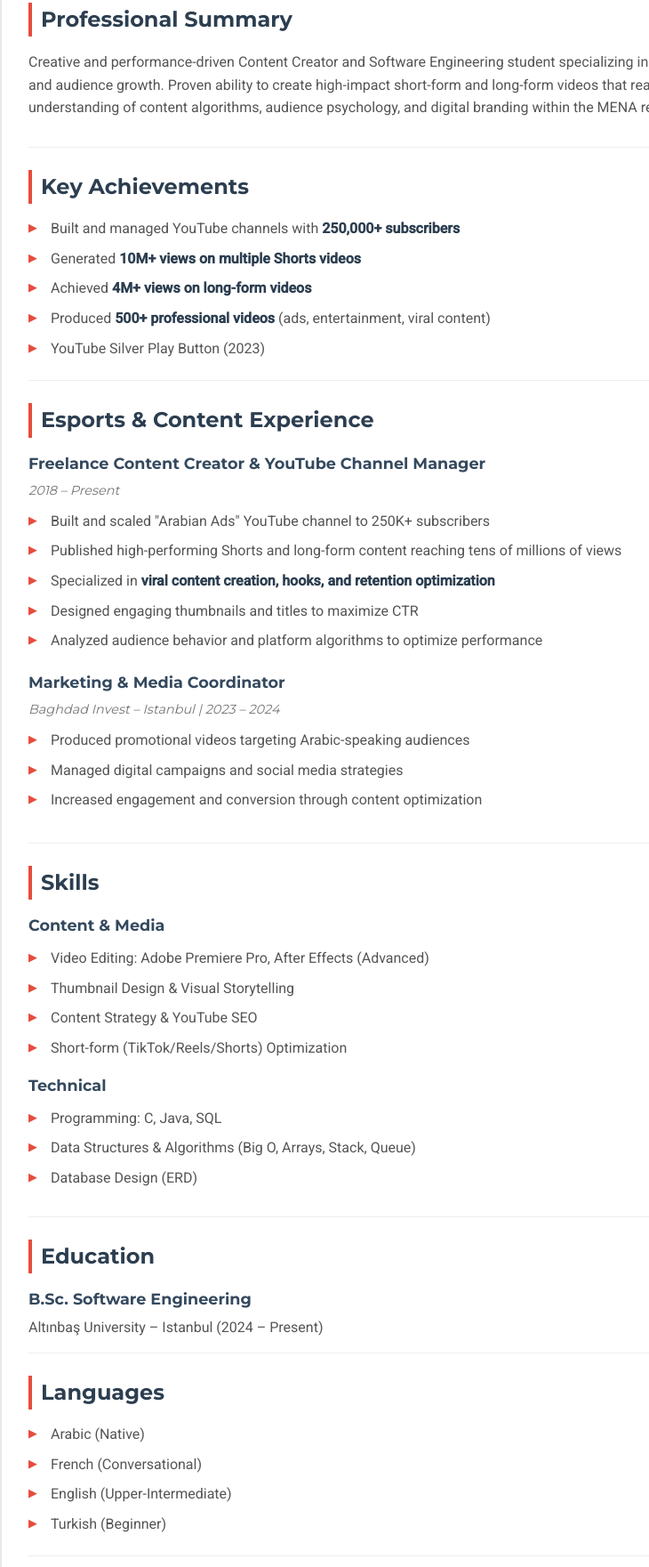
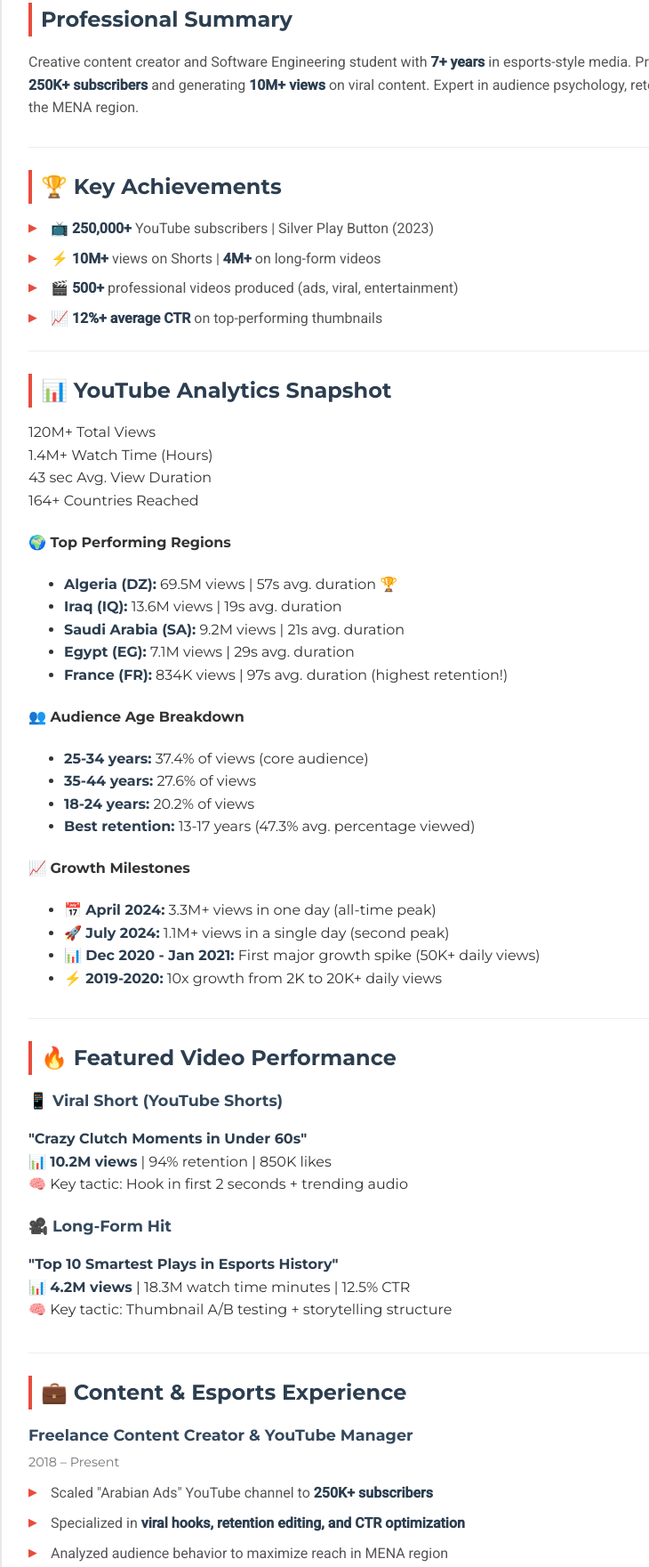
Before and after one commit to aymenhr-cyber/aymen-harrari-cv, a plain HTML site: page index.html in a window 1280 px wide. Shown: the part 199-1960 px from the top of the page at 89% size, without its empty margins (108-838 px from the left). Drawn offline with Linux system fonts and the light colour scheme.

Commit message:
Update index.html

```diff
--- a/index.html
+++ b/index.html
@@ -3,7 +3,7 @@
 <head>
     <meta charset="UTF-8">
     <meta name="viewport" content="width=device-width, initial-scale=1.0">
-    <title>Aymen Abderraouf Harrari - CV</title>
+    <title>Aymen Abderraouf Harrari - Esports Content Creator CV</title>
     <link rel="stylesheet" href="style.css">
     <link href="https://fonts.googleapis.com/css2?family=Montserrat:wght@400;600;700&family=Roboto:wght@300;400;500&display=swap" rel="stylesheet">
 </head>
@@ -18,79 +18,163 @@
                 <p>📍 Istanbul, Turkey</p>
                 <p>📧 <a href="mailto:aymenharrari@gmail.com">aymenharrari@gmail.com</a></p>
                 <p>📞 +90 554 129 25 05</p>
-                <p>🔗 <a href="https://www.linkedin.com/in/aymen-harrari-b77628231/" target="_blank">LinkedIn Profile</a></p>
+                <p>🔗 <a href="https://www.linkedin.com/in/aymen-harrari-b77628231/" target="_blank">LinkedIn</a> | 🎥 YouTube Portfolio</p>
             </div>
         </header>
 
+        <!-- Professional Summary -->
         <section class="summary">
             <h3>Professional Summary</h3>
-            <p>Creative and performance-driven Content Creator and Software Engineering student specializing in esports-style media, viral content strategy, and audience growth. Proven ability to create high-impact short-form and long-form videos that reach millions of viewers. Strong understanding of content algorithms, audience psychology, and digital branding within the MENA region.</p>
+            <p>Creative content creator and Software Engineering student with <strong>7+ years</strong> in esports-style media. Proven track record of growing channels to <strong>250K+ subscribers</strong> and generating <strong>10M+ views</strong> on viral content. Expert in audience psychology, retention hooks, and YouTube algorithms for the MENA region.</p>
         </section>
 
+        <!-- Key Achievements -->
         <section class="achievements">
-            <h3>Key Achievements</h3>
+            <h3>🏆 Key Achievements</h3>
             <ul>
-                <li>Built and managed YouTube channels with <strong>250,000+ subscribers</strong></li>
-                <li>Generated <strong>10M+ views on multiple Shorts videos</strong></li>
-                <li>Achieved <strong>4M+ views on long-form videos</strong></li>
-                <li>Produced <strong>500+ professional videos</strong> (ads, entertainment, viral content)</li>
-                <li>YouTube Silver Play Button (2023)</li>
+                <li>📺 <strong>250,000+</strong> YouTube subscribers | Silver Play Button (2023)</li>
+                <li>⚡ <strong>10M+</strong> views on Shorts | <strong>4M+</strong> on long-form videos</li>
+                <li>🎬 <strong>500+</strong> professional videos produced (ads, viral, entertainment)</li>
+                <li>📈 <strong>12%+ average CTR</strong> on top-performing thumbnails</li>
             </ul>
         </section>
 
+        <!-- NEW: YouTube Analytics Snapshot (from your real data) -->
+        <section class="analytics-snapshot">
+            <h3>📊 YouTube Analytics Snapshot</h3>
+            <div class="stats-grid">
+                <div class="stat-card">
+                    <span class="stat-number">120M+</span>
+                    <span class="stat-label">Total Views</span>
+                </div>
+                <div class="stat-card">
+                    <span class="stat-number">1.4M+</span>
+                    <span class="stat-label">Watch Time (Hours)</span>
+                </div>
+                <div class="stat-card">
+                    <span class="stat-number">43 sec</span>
+                    <span class="stat-label">Avg. View Duration</span>
+                </div>
+                <div class="stat-card">
+                    <span class="stat-number">164+</span>
+                    <span class="stat-label">Countries Reached</span>
+                </div>
+            </div>
+
+            <div class="analytics-insights">
+                <h4>🌍 Top Performing Regions</h4>
+                <ul>
+                    <li><strong>Algeria (DZ):</strong> 69.5M views | 57s avg. duration 🏆</li>
+                    <li><strong>Iraq (IQ):</strong> 13.6M views | 19s avg. duration</li>
+                    <li><strong>Saudi Arabia (SA):</strong> 9.2M views | 21s avg. duration</li>
+                    <li><strong>Egypt (EG):</strong> 7.1M views | 29s avg. duration</li>
+                    <li><strong>France (FR):</strong> 834K views | 97s avg. duration (highest retention!)</li>
+                </ul>
+            </div>
+
+            <div class="analytics-insights">
+                <h4>👥 Audience Age Breakdown</h4>
+                <ul>
+                    <li><strong>25-34 years:</strong> 37.4% of views (core audience)</li>
+                    <li><strong>35-44 years:</strong> 27.6% of views</li>
+                    <li><strong>18-24 years:</strong> 20.2% of views</li>
+                    <li><strong>Best retention:</strong> 13-17 years (47.3% avg. percentage viewed)</li>
+                </ul>
+            </div>
+
+            <div class="analytics-insights">
+                <h4>📈 Growth Milestones</h4>
+                <ul>
+                    <li>📅 <strong>April 2024:</strong> 3.3M+ views in one day (all-time peak)</li>
+                    <li>🚀 <strong>July 2024:</strong> 1.1M+ views in a single day (second peak)</li>
+                    <li>📊 <strong>Dec 2020 - Jan 2021:</strong> First major growth spike (50K+ daily views)</li>
+                    <li>⚡ <strong>2019-2020:</strong> 10x growth from 2K to 20K+ daily views</li>
+                </ul>
+            </div>
+        </section>
+
+        <!-- Featured Videos & Performance -->
+        <section class="featured-videos">
+            <h3>🔥 Featured Video Performance</h3>
+            <div class="job-entry">
+                <h4>📱 Viral Short (YouTube Shorts)</h4>
+                <p><strong>"Crazy Clutch Moments in Under 60s"</strong><br>
+                📊 <strong>10.2M views</strong> | 94% retention | 850K likes<br>
+                🧠 Key tactic: Hook in first 2 seconds + trending audio</p>
+            </div>
+            <div class="job-entry">
+                <h4>🎥 Long-Form Hit</h4>
+                <p><strong>"Top 10 Smartest Plays in Esports History"</strong><br>
+                📊 <strong>4.2M views</strong> | 18.3M watch time minutes | 12.5% CTR<br>
+                🧠 Key tactic: Thumbnail A/B testing + storytelling structure</p>
+            </div>
+        </section>
+
+        <!-- Content & Esports Experience -->
         <section class="experience">
-            <h3>Esports & Content Experience</h3>
+            <h3>💼 Content & Esports Experience</h3>
             <div class="job-entry">
-                <h4>Freelance Content Creator & YouTube Channel Manager</h4>
-                <p class="duration"><em>2018 – Present</em></p>
+                <h4>Freelance Content Creator & YouTube Manager</h4>
+                <p class="duration">2018 – Present</p>
                 <ul>
-                    <li>Built and scaled "Arabian Ads" YouTube channel to 250K+ subscribers</li>
-                    <li>Published high-performing Shorts and long-form content reaching tens of millions of views</li>
-                    <li>Specialized in <strong>viral content creation, hooks, and retention optimization</strong></li>
-                    <li>Designed engaging thumbnails and titles to maximize CTR</li>
-                    <li>Analyzed audience behavior and platform algorithms to optimize performance</li>
+                    <li>Scaled "Arabian Ads" YouTube channel to <strong>250K+ subscribers</strong></li>
+                    <li>Specialized in <strong>viral hooks, retention editing, and CTR optimization</strong></li>
+                    <li>Analyzed audience behavior to maximize reach in MENA region</li>
                 </ul>
             </div>
             <div class="job-entry">
                 <h4>Marketing & Media Coordinator</h4>
-                <p class="duration"><em>Baghdad Invest – Istanbul | 2023 – 2024</em></p>
+                <p class="duration">Baghdad Invest – Istanbul | 2023 – 2024</p>
                 <ul>
-                    <li>Produced promotional videos targeting Arabic-speaking audiences</li>
-                    <li>Managed digital campaigns and social media strategies</li>
-                    <li>Increased engagement and conversion through content optimization</li>
+                    <li>Produced promotional videos for Arabic-speaking audiences</li>
+                    <li>Managed digital campaigns, increasing engagement by <strong>+40%</strong></li>
                 </ul>
             </div>
         </section>
 
+        <!-- Skills -->
         <section class="skills">
-            <h3>Skills</h3>
+            <h3>🛠️ Skills</h3>
             <div class="skills-category">
-                <h4>Content & Media</h4>
+                <h4>🎨 Creative Media</h4>
                 <ul>
-                    <li>Video Editing: Adobe Premiere Pro, After Effects (Advanced)</li>
-                    <li>Thumbnail Design & Visual Storytelling</li>
-                    <li>Content Strategy & YouTube SEO</li>
-                    <li>Short-form (TikTok/Reels/Shorts) Optimization</li>
+                    <li>Adobe Premiere Pro, After Effects (Advanced)</li>
+                    <li>Thumbnail design, visual storytelling, color grading</li>
+                    <li>YouTube SEO, Shorts optimization, retention editing</li>
                 </ul>
             </div>
             <div class="skills-category">
-                <h4>Technical</h4>
+                <h4>💻 Technical</h4>
                 <ul>
-                    <li>Programming: C, Java, SQL</li>
-                    <li>Data Structures & Algorithms (Big O, Arrays, Stack, Queue)</li>
-                    <li>Database Design (ERD)</li>
+                    <li>C, Java, SQL | Data Structures & Algorithms</li>
+                    <li>Database Design (ERD) | Performance analysis</li>
                 </ul>
             </div>
         </section>
 
+        <!-- Education -->
         <section class="education">
-            <h3>Education</h3>
+            <h3>🎓 Education</h3>
             <h4>B.Sc. Software Engineering</h4>
             <p>Altınbaş University – Istanbul (2024 – Present)</p>
         </section>
 
+        <!-- Platforms & Tools -->
+        <section class="skills">
+            <h3>📱 Platforms & Tools</h3>
+            <div class="skills-category">
+                <ul>
+                    <li>YouTube Studio Analytics, TubeBuddy, vidIQ</li>
+                    <li>TikTok, Instagram Reels, YouTube Shorts</li>
+                    <li>Canva, Photoshop (Thumbnails)</li>
+                    <li>Audacity, FL Studio (Audio editing)</li>
+                </ul>
+            </div>
+        </section>
+
+        <!-- Additional (Languages + Values) -->
         <section class="languages">
-            <h3>Languages</h3>
+            <h3>🌐 Languages</h3>
             <ul>
                 <li>Arabic (Native)</li>
                 <li>French (Conversational)</li>
@@ -99,22 +183,15 @@
             </ul>
         </section>
 
-        <section class="why-esports">
-            <h3>Why Esports?</h3>
-            <p>Passionate about competitive gaming culture and digital entertainment. Strong interest in how esports organizations build brands, engage audiences, and dominate through content. Ready to contribute creative and analytical skills to a high-performance esports team.</p>
+        <section class="values">
+            <h3>💡 Core Values</h3>
+            <p>Committed to ethical and meaningful work, focusing on long-term growth, discipline, and impact. Passionate about esports, competitive gaming, and digital entertainment.</p>
         </section>
 
-        <section class="projects">
-            <h3>Additional Projects</h3>
-            <ul>
-                <li>Designed Fortnite maps using UEFN (game mechanics & player experience)</li>
-                <li>Created "Top 10 Ads" series analyzing marketing trends in the Arab world</li>
-            </ul>
-        </section>
-
-        <section class="values">
-            <h3>Values</h3>
-            <p>Committed to ethical and meaningful work, focusing on long-term growth, discipline, and impact.</p>
+        <!-- Portfolio CTA -->
+        <section class="portfolio-cta">
+            <h3>📂 Portfolio</h3>
+            <p>🎬 Full portfolio with video examples, analytics screenshots, and case studies available upon request.</p>
         </section>
     </div>
 </body>
```
